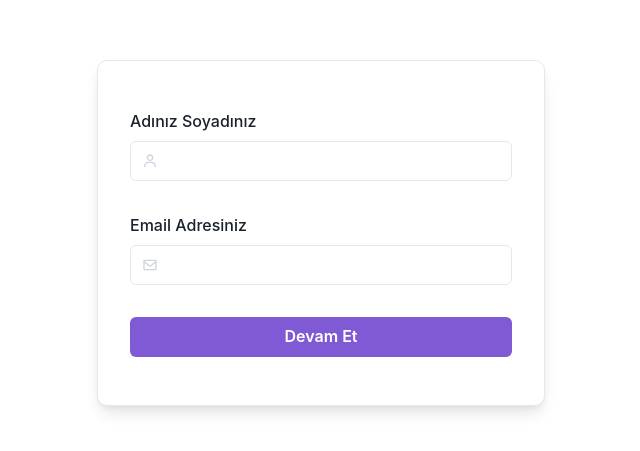
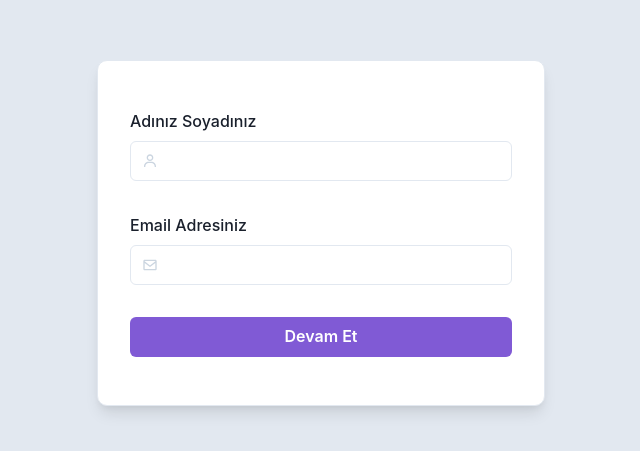
Before and after one commit to mrtcnbb/E-Cozum-Payment-App, a React (Create React App) app: page / in a window 1280 px wide. Shown: the part 167-618 px from the top of the page, without its empty margins (319-959 px from the left). Built offline with nearby package versions, Linux system fonts and the light colour scheme.

Commit message:
Edit: style of Auth page

```diff
--- a/src/pages/auth/Auth.tsx
+++ b/src/pages/auth/Auth.tsx
@@ -39,7 +39,7 @@ const Auth: FC = () => {
   };
 
   return (
-    <Box height="100vh" display="flex" alignItems="center">
+    <Box height="100vh" display="flex" alignItems="center" bg="gray.200">
       <Box
         mx="auto"
         width={'md'}
```
